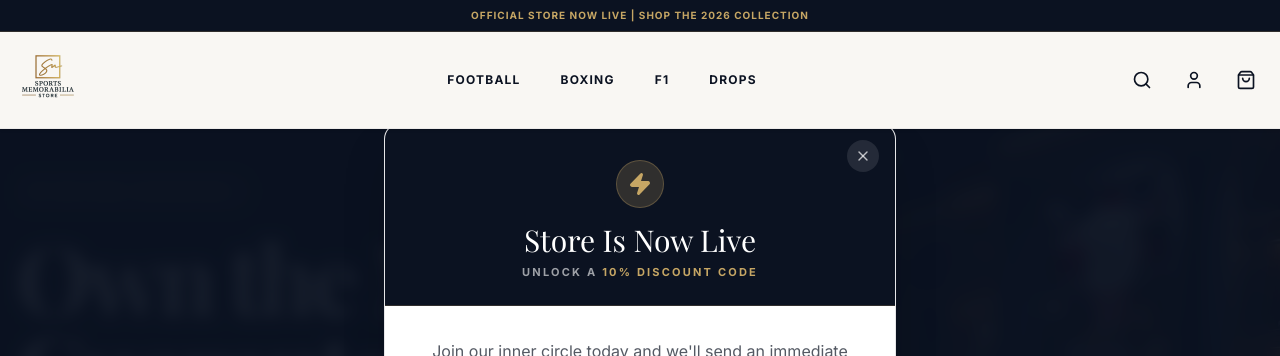
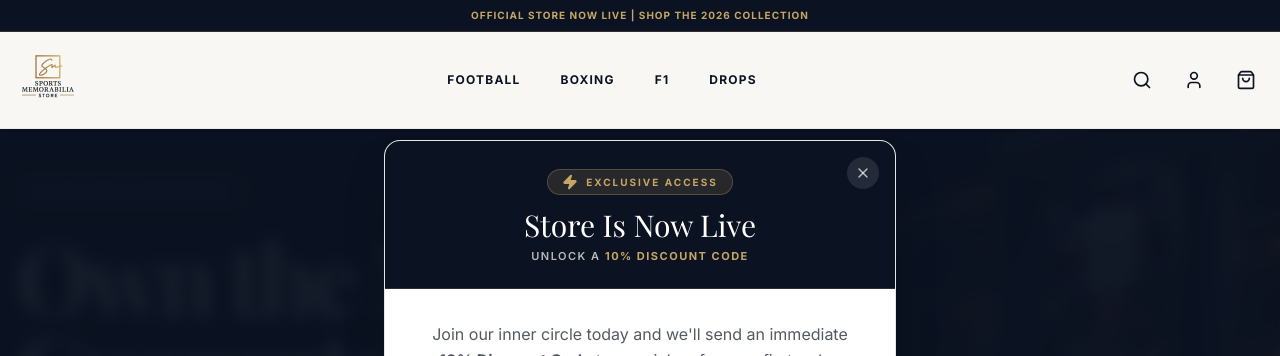
Before and after one commit to carlspiller3-jpg/Sports-Memorabilia-Store, a React (Vite) app: page / in a window 1280 px wide. Shown: the top 356 px of the page. Built offline with nearby package versions, Linux system fonts and the light colour scheme; no server answers; the database is empty.

Commit message:
Refactor WaitlistModal header to inline icon pill badge and fix peer dependency resolution in package.json

```diff
--- a/package.json
+++ b/package.json
@@ -40,7 +40,7 @@
     "tailwindcss": "^4.0.0",
     "tailwindcss-animate": "^1.0.7",
     "vite": "^5.4.11",
-    "@vitejs/plugin-react": "^5.1.1",
+    "@vitejs/plugin-react": "^4.3.4",
     "vite-plugin-pwa": "^0.20.0",
     "xlsx": "^0.18.5"
   },
--- a/src/components/home/WaitlistModal.tsx
+++ b/src/components/home/WaitlistModal.tsx
@@ -123,19 +123,22 @@ export function WaitlistModal() {
 
                     <div
                         className="bg-navy text-center border-b border-gold/20 relative"
-                        style={{ backgroundColor: '#0B1221', paddingTop: '36px', paddingBottom: '24px', paddingLeft: '24px', paddingRight: '24px', position: 'relative' }}
+                        style={{ backgroundColor: '#0B1221', paddingTop: '28px', paddingBottom: '24px', paddingLeft: '24px', paddingRight: '24px', position: 'relative' }}
                     >
                         <div
-                            className="rounded-full inline-flex items-center justify-center border border-gold/30"
-                            style={{ width: '48px', height: '48px', backgroundColor: 'rgba(198, 166, 100, 0.2)', marginLeft: 'auto', marginRight: 'auto', marginBottom: '14px', borderRadius: '9999px', display: 'inline-flex', alignItems: 'center', justifyContent: 'center' }}
+                            className="inline-flex items-center justify-center gap-2 mb-3 px-3 py-1 rounded-full border border-gold/30"
+                            style={{ backgroundColor: 'rgba(198, 166, 100, 0.15)', borderRadius: '9999px', display: 'inline-flex', alignItems: 'center', justifyContent: 'center', gap: '8px', padding: '4px 14px', marginBottom: '12px' }}
                         >
-                            <Zap style={{ width: '24px', height: '24px', color: '#c6a664', fill: '#c6a664' }} />
+                            <Zap style={{ width: '16px', height: '16px', color: '#c6a664', fill: '#c6a664' }} />
+                            <span className="text-gold text-[10px] uppercase tracking-widest font-bold" style={{ color: '#c6a664', fontSize: '10px', letterSpacing: '2px', fontWeight: 'bold' }}>
+                                Exclusive Access
+                            </span>
                         </div>
                         <h2 className="font-serif text-2xl sm:text-3xl text-white mb-1.5" style={{ color: '#ffffff', marginBottom: '6px' }}>
                             Store Is Now Live
                         </h2>
-                        <p className="text-white/60 text-[11px] uppercase tracking-[0.2em] font-bold" style={{ color: 'rgba(255, 255, 255, 0.6)' }}>
-                            Unlock a <span style={{ color: '#c6a664' }}>10% Discount Code</span>
+                        <p className="text-white/70 text-xs uppercase tracking-widest font-semibold" style={{ color: 'rgba(255, 255, 255, 0.7)', fontSize: '11px', letterSpacing: '1.5px' }}>
+                            Unlock a <span style={{ color: '#c6a664', fontWeight: 'bold' }}>10% Discount Code</span>
                         </p>
                         <button
                             onClick={handleClose}
```
